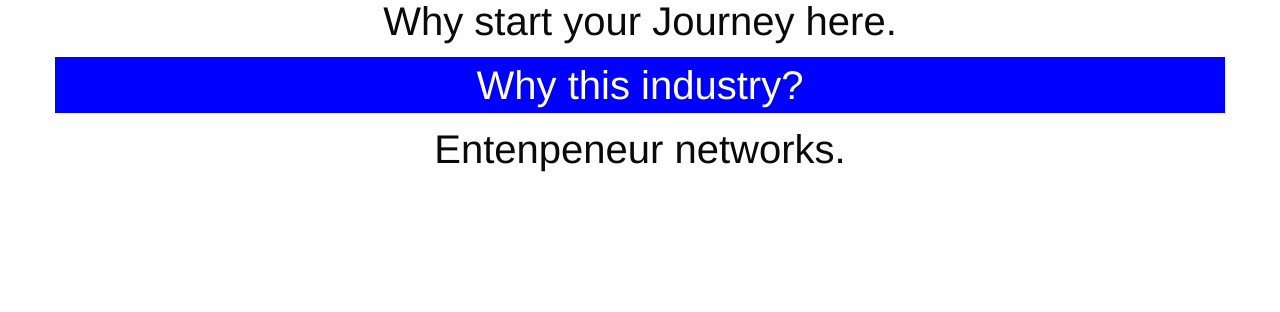
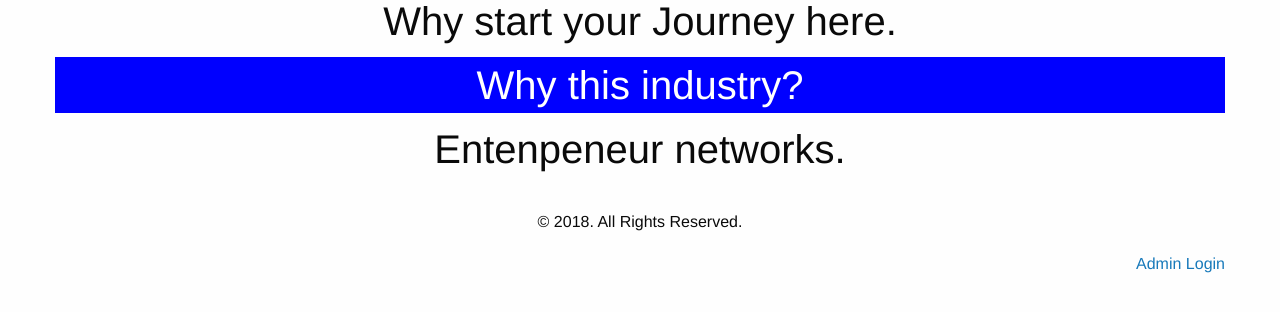
Before and after one commit to samurai71/LEDC-schoolproject, a PHP site: page /why.html in a window 1280 px wide. Shown: the part 320-632 px from the top of the page. Run offline with PHP 8.4, Linux system fonts and the light colour scheme; some libraries are stand-ins or nearby versions.

Commit message:
updated frontend

```diff
--- a/css/app.css
+++ b/css/app.css
@@ -82,3 +82,7 @@ r 250 g 166 b 53
   background-size: cover;
   color: #ffffff;
 }
+
+.footerbar  {
+
+}
--- a/index.html
+++ b/index.html
@@ -31,6 +31,12 @@
           <iframe width="560" height="315" src="https://www.youtube.com/embed/WUgvvPRH7Oc"  allowfullscreen></iframe>
         </div>
       </section>
+
+      <footer class="footerbar">
+        <p class="text-center">&copy; 2018. All Rights Reserved.</p>
+        <p class="text-right"><a href="login.html">Admin Login</a></p>
+      </footer>
+
     </div>
 
     <script src="js/vendor/jquery.js"></script>
--- a/why.html
+++ b/why.html
@@ -36,6 +36,12 @@
         <div class="cell"><a href="https://placeholder.com"><img src="http://via.placeholder.com/350x150" alt=""></a></div>
       </div>
       </section>
+
+      <footer class="footerbar">
+        <p class="text-center">&copy; 2018. All Rights Reserved.</p>
+        <p class="text-right"><a href="login.html">Admin Login</a></p>
+      </footer>
+
     </div>
 
     <script src="js/vendor/jquery.js"></script>
--- a/wow.html
+++ b/wow.html
@@ -39,6 +39,12 @@
         <div class="cell"><a href="https://placeholder.com"><img src="http://via.placeholder.com/350x150" alt=""></a></div>
       </div>
       </section>
+
+      <footer class="footerbar">
+        <p class="text-center">&copy; 2018. All Rights Reserved.</p>
+        <p class="text-right"><a href="login.html">Admin Login</a></p>
+      </footer>
+
     </div>
 
     <script src="js/vendor/jquery.js"></script>
```
